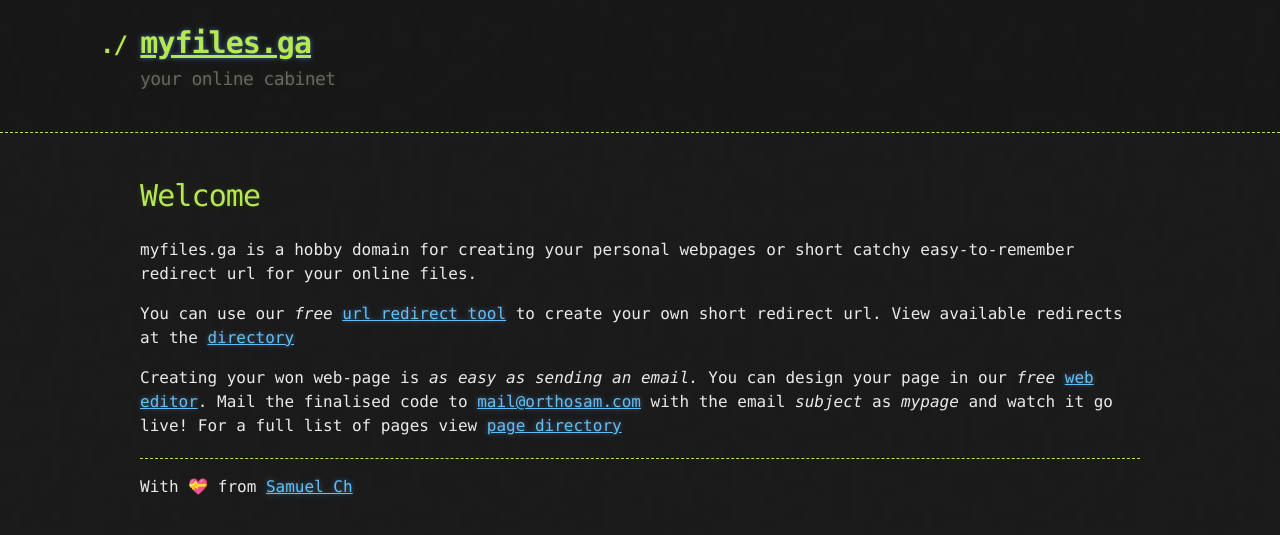
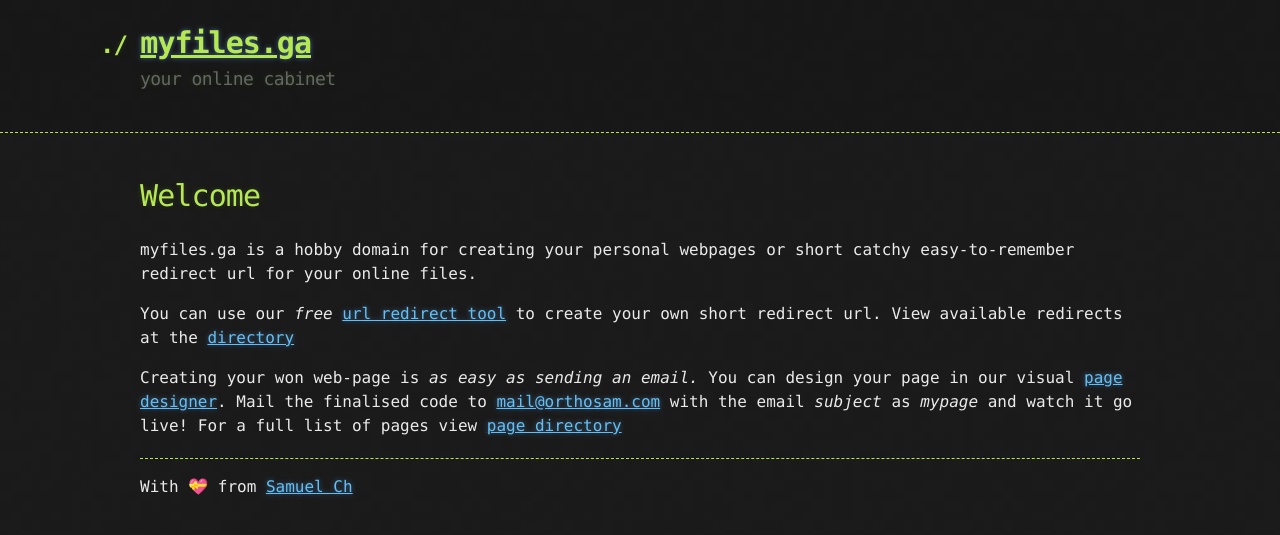
Before and after one commit to Dr-Anonymous/myfiles, a Jekyll site: the page built from index.md, in a window 1280 px wide. Shown: the top 535 px of the page. Built offline with Jekyll 4.4.1, drawn with Linux system fonts in a browser that asks for light colours; emoji names are drawn with the system emoji font; our own code applies the rules of GitHub Pages for plain Markdown files.

Commit message:
Update index.md

```diff
--- a/index.md
+++ b/index.md
@@ -8,4 +8,4 @@
 
 You can use our *free* [url redirect tool](https://r.myfiles.ga) to create your own short redirect url. View available redirects at the [directory](https://r.myfiles.ga/all)
 
-Creating your won web-page is *as easy as sending an email.*  You can design your page in our *free* [web editor](https://p.myfiles.ga). Mail the finalised code to [mail@orthosam.com](mailto:mail@orthosam.com) with the email *subject* as *mypage* and watch it go live! For a full list of pages view [page directory](https://p.myfiles.ga/all)
+Creating your won web-page is *as easy as sending an email.*  You can design your page in our visual [page designer](https://p.myfiles.ga/design). Mail the finalised code to [mail@orthosam.com](mailto:mail@orthosam.com) with the email *subject* as *mypage* and watch it go live! For a full list of pages view [page directory](https://p.myfiles.ga/all)
```
